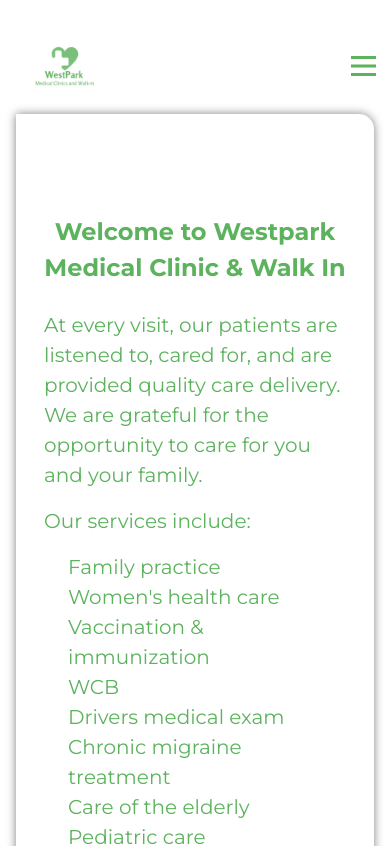
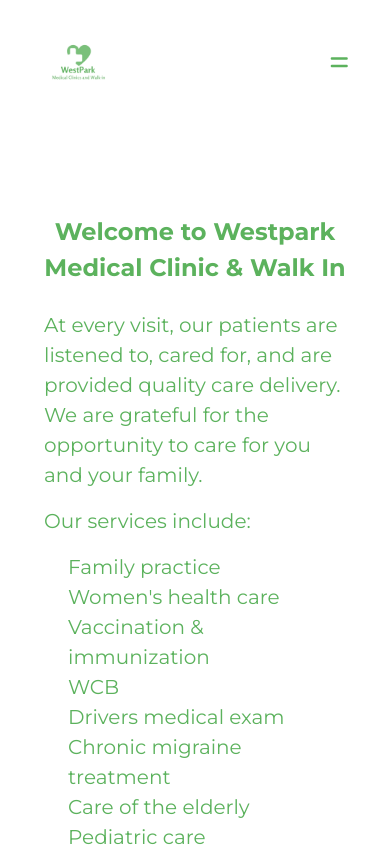
Before and after one commit to Dannathetechgirl/westpart, a React (Create React App) app: page / in a window 390 px wide. Shown: the top 846 px of the page. Built offline with nearby package versions, Linux system fonts and the light colour scheme.

Commit message:
fix: hamburger menu

```diff
--- a/package.json
+++ b/package.json
@@ -12,6 +12,7 @@
     "framer-motion": "^10.16.4",
     "react": "^18.2.0",
     "react-dom": "^18.2.0",
+    "react-icons": "^4.11.0",
     "react-router-dom": "^6.16.0",
     "react-scripts": "5.0.1",
     "sass": "^1.66.1",
--- a/src/component/Navbar/navbar.jsx
+++ b/src/component/Navbar/navbar.jsx
@@ -1,40 +1,54 @@
-import React, { useState } from "react";
-import './navbar.scss';
+import React, { useState } from 'react'
+import './navbar.scss'
 import { image } from '../../constants'
+import { HiMenuAlt4, HiX } from 'react-icons/hi'
+import { motion } from 'framer-motion'
+
 
 function Navbar() {
-
-
-    const [isOpen, setIsOpen] = useState(false);
-
+    const [toggle, setToggle] = useState(false);
     return (
-        <nav className="app__nav-bar">
-            <div className="app__nav-bar-logo">
-                <img src={image.logo} alt="westpark-logo" className="src" />
+        <nav className='app__navbar'>
+            <div className='app__navbar-logo'>
+                <img src={image.logo} alt='logo' />
             </div>
-
-            <div className="app__hamburger-menu" onClick={() => setIsOpen(!isOpen)}>
-                <div className="app__bar"></div>
-                <div className="app__bar"></div>
-                <div className="app__bar"></div>
-
-            </div>
-            {isOpen && (
-                <ul className={isOpen ? "app__nav-links open" : "app__nav-links"}>
-                    {['home', 'about'].map((item) => (
-                        <li className="app__flex p-text" key={`link-${item}`}>
+            <ul className='app__navbar-links'>
+                {['home', 'about',].map((item) => (
+                    <li className='app__flex p-text' key={`link-${item}`}>
                         <div />
                         <a href={`#${item}`}>{item}</a>
                     </li>
                 ))}
-
                 <li className="app__flex p-text" key="link-ocean-app">
                     <div />
                     <a href="https://ocean.cognisantmd.com/online-booking/8974d371-058b-4c4c-8074-ef154a40ef5f" target="_blank" rel="noopener noreferrer">Ocean App</a>
                 </li>
             </ul>
-
+            <div className='app__navbar-menu'>
+                {toggle ? (
+                    <motion.div
+                        whileInView={{ x: [300, 0] }}
+                        transition={{ duration: 0.85, ease: 'easeOut' }}
+                        className='app__hamburger-motion'
+                    >
+                        <HiX onClick={() => setToggle(false)} className='app__HiX' />
+                        <ul>
+                            {['Home', 'about'].map((item) => (
+                                <li key={item}>
+                                    <div />
+                                    <a onClick={() => setToggle(false)} href={`#${item}`}>{item}</a>
+                                </li>
+                            ))}
+                            <li className="app__flex p-text" key="link-ocean-app">
+                                <div />
+                                <a href="https://ocean.cognisantmd.com/online-booking/8974d371-058b-4c4c-8074-ef154a40ef5f" target="_blank" rel="noopener noreferrer">Ocean App</a>
+                            </li>
+                        </ul>
+                    </motion.div>
+                ) : (
+                    <HiMenuAlt4 onClick={() => setToggle(true)} />
                 )}
+            </div>
 
         </nav>
     )
--- a/src/component/Navbar/navbar.scss
+++ b/src/component/Navbar/navbar.scss
@@ -1,74 +1,72 @@
-.app__nav-bar {
+.app__navbar {
+    width: 100%;
+
     display: flex;
     justify-content: space-between;
     align-items: center;
-    padding: 1rem 0.9rem;
-    background-color: var(--white-color);
+
+    padding: 1rem 2rem;
+    background: white;
+    // box-shadow: 0 8px 32px 0 rgba( 31, 38, 135, 0.37 );
+    backdrop-filter: blur(4px);
+    -webkit-backdrop-filter: blur(4px);
+    border: 1px solid rgba(255, 255, 255, 0.18);
     position: fixed;
-    width: 100%;
     z-index: 2;
 }
 
-.app__nav-bar-logo {
+.app__navbar-logo {
     display: flex;
     justify-content: flex-start;
     align-items: center;
+    z-index: 0;
 
     img {
         width: 100%;
-        height: 100px;
+        height: 90px;
 
         @media screen and (min-width: 2000px) {
             width: 180px;
             height: 40px;
-
         }
     }
-
 }
 
-.app__nav-links {
-    position: fixed;
-    top: 0;
-    right: -300px; // start off the screen
-    height: 100%;
-    width: 300px;
-    background-color: #fff;
-    transition: right 0.3s;
+.app__navbar-links {
+    flex: 1;
     display: flex;
-    flex-direction: column;
+    justify-content: flex-end;
     align-items: center;
-    padding-top: 60px;
-    overflow-y: auto;
+
+    list-style: none;
 
     li {
-        margin: 1rem 0;
-        display: flex;
-        justify-content: center;
-        align-items: center;
+        margin: 0 1rem;
+        cursor: pointer;
+
         flex-direction: column;
 
         div {
             width: 5px;
             height: 5px;
-
             background: transparent;
             border-radius: 50%;
-            margin-top: 5px;
+
+            margin-bottom: 5px;
         }
 
         a {
             color: var(--secondary-color);
+            text-decoration: none;
             flex-direction: column;
-            text-decoration: none;
 
             text-transform: uppercase;
             font-weight: 500;
-            padding: 10px;
-            text-decoration: none;
+
+            transition: all 0.3s ease-in-out;
 
             &:hover {
-                color: var(--gray-color);
+                color: var(--secondary-color);
             }
         }
 
@@ -78,49 +76,109 @@
             }
         }
     }
-}
 
-.app__hamburger-menu {
-    width: 25px;
-    height: 20px;
-    position: relative;
-    cursor: pointer;
-    z-index: 5;
-
-    .app__bar {
-        width: 100%;
-        height: 3px;
-        background-color: #5cb25d;
-        transition: 0.3s ease;
-        position: absolute;
-    }
-
-    .app__bar:nth-child(1) {
-        top: 0;
-    }
-
-    .app__bar:nth-child(2) {
-        top: 50%;
-        transform: translateY(-50%);
-    }
-
-    .app__bar:nth-child(3) {
-        bottom: 0;
-    }
-
-    &.open .app__bar:nth-child(1) {
-        transform: translateY(8px) rotate(45deg);
-    }
-
-    &.open .app__bar:nth-child(2) {
-        opacity: 0;
-    }
-
-    &.open .app__bar:nth-child(3) {
-        transform: translateY(-8px) rotate(-45deg);
+    @media screen and (max-width: 900px) {
+        display: none;
     }
 }
 
-.open {
-    right: 0;
+.app__navbar-menu {
+    width: 35px;
+    height: 35px;
+    border-radius: 50%;
+    position: relative;
+
+    display: flex;
+    justify-content: center;
+    align-items: center;
+    //background-color: var(--white-color);
+
+    .app__HiX {
+        width: 20px;
+        height: 35px;
+        color: var(--secondary-color);
+        margin: -1rem 2rem;
+    }
+
+
+    svg {
+        width: 70%;
+        height: 70%;
+        color: var(--secondary-color);
+    }
+
+    div {
+        position: fixed;
+        top: 0;
+        bottom: 0;
+        right: 0;
+        z-index: -5;
+
+        padding: 4rem 1rem;
+
+        width: 90%;
+        height: 100vh;
+
+        display: flex;
+        justify-content: flex-end;
+        align-items: flex-end;
+        flex-direction: column;
+
+
+        background-color: var(--white-color);
+        background-size: cover;
+        background-repeat: repeat;
+
+        /* top box shadow */
+        box-shadow: 0px 0px 20px rgba(168, 168, 168, 0.15);
+
+
+
+        ul {
+            list-style: none;
+            margin: 10;
+            padding: 0;
+            height: 100%;
+            width: 100%;
+
+            display: flex;
+            justify-content: flex-start;
+            align-items: flex-start;
+            flex-direction: column;
+
+            li {
+                margin: 1rem;
+
+
+                a {
+                    color: var(--secondary-color);
+                    text-decoration: none;
+                    font-size: 1rem;
+                    text-transform: uppercase;
+                    font-weight: 500;
+
+                    transition: all 0.3s ease-in-out;
+
+                    &:hover {
+                        color: var(--secondary-color);
+                    }
+                }
+            }
+        }
+
+        @media screen and (min-width: 900px) {
+            display: none;
+        }
+    }
+
+    @media screen and (min-width: 900px) {
+        display: none;
+    }
 }
+
+.app__hamburger-motion {
+    display: flex;
+    justify-content: center;
+
+    align-items: center;
+}
--- a/src/container/Home/section.scss
+++ b/src/container/Home/section.scss
@@ -18,7 +18,7 @@
         top: 50%;
         left: 0%; // Offset it to the left
         transform: translateY(-50%);
-        z-index: 2; // Lay on top
+
 
         @media (max-width: 1024px) {
             width: 70%; // Adjust for tablet
@@ -30,6 +30,7 @@
             width: 100%;
             transform: none;
             margin: 50px 0; // Add some margin
+            box-shadow: none;
         }
     }
 
--- a/src/index.css
+++ b/src/index.css
@@ -4,7 +4,7 @@
   --font-base: "montserrat", sans-serif;
 
   --primary-color: #ffffff;
-  --secondary-color: #A2BF3E;
+  --secondary-color: #5cb25d;
   --black-color: #030303;
   --blue-color: #2E9EAF;
   --gray-color: #6b7688;
```
Also changed, not shown: 1 other file (tests, documents, lock files or other folders). Lines whose indentation alone changed are shown as unchanged.
